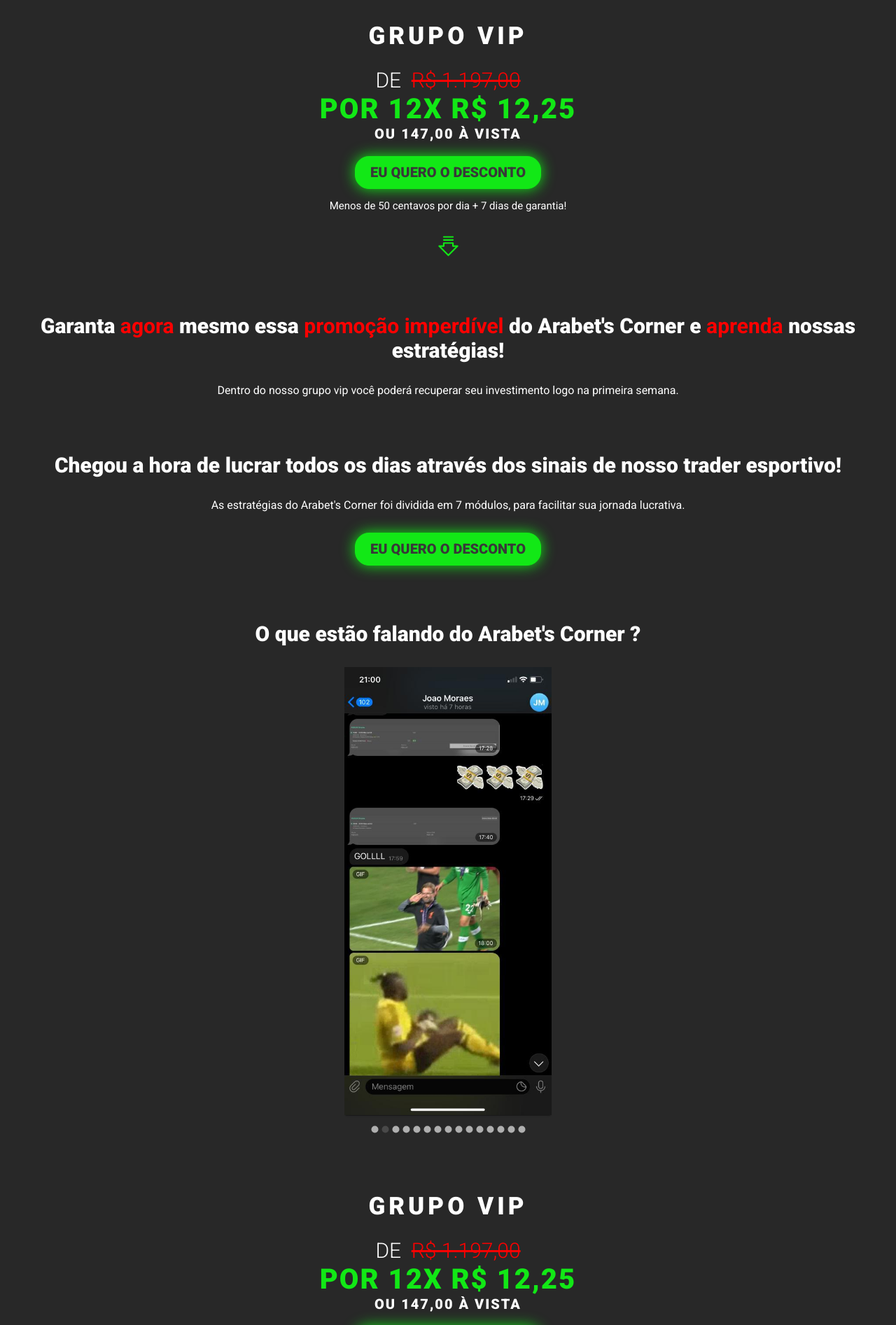
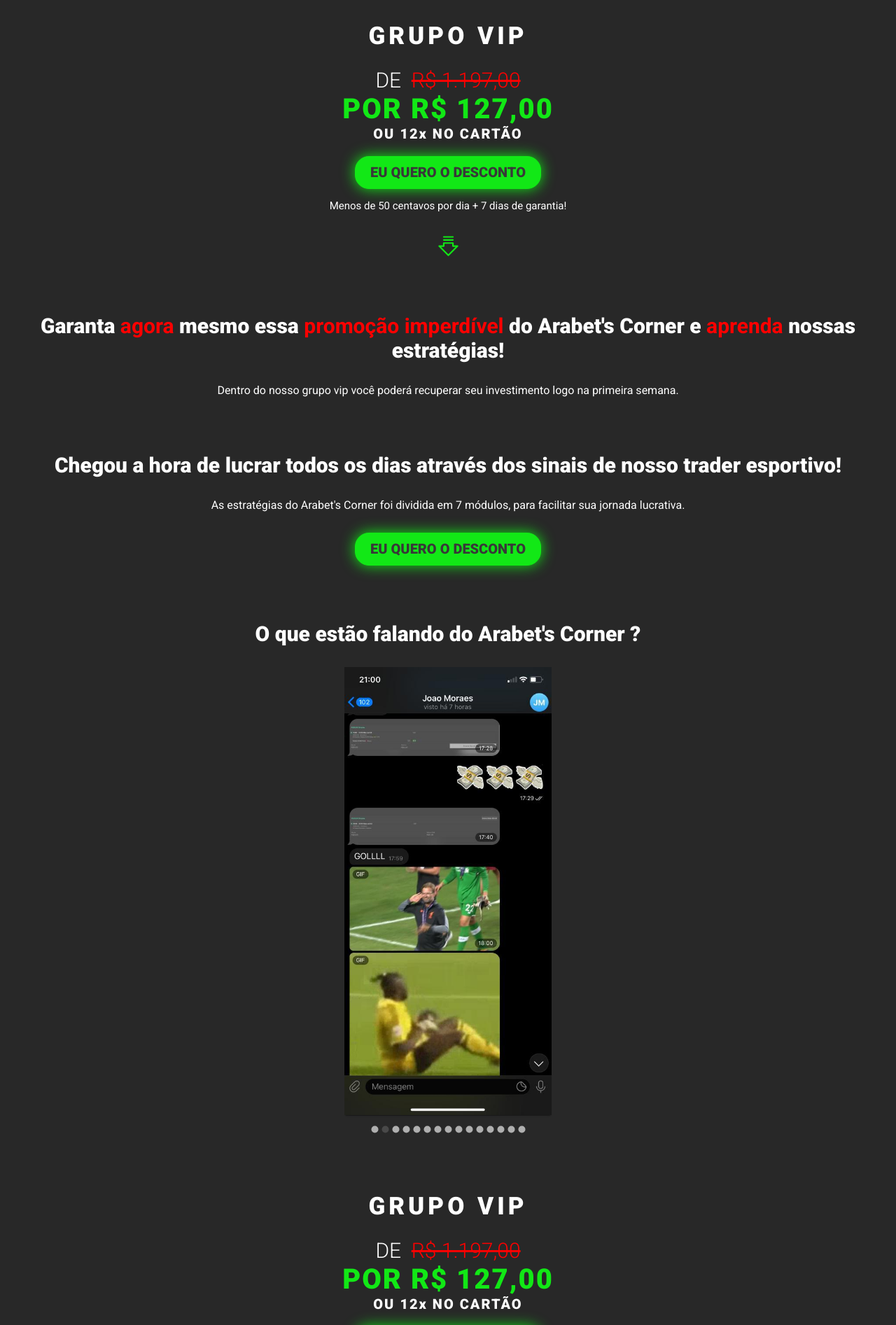
Before and after one commit to TierryBr/Arabets, a React (Vite) app: page /sale in a window 1280 px wide. Shown: the part 440-2333 px from the top of the page at 70% size. Built offline with nearby package versions, Linux system fonts and the light colour scheme.

Commit message:
Change of link and price

```diff
--- a/src/pages/Sale/index.tsx
+++ b/src/pages/Sale/index.tsx
@@ -48,14 +48,17 @@
             }}
           >
             <S.ContainerGroupPriceGreen>
-              POR 12X R$ 12,25
+              POR R$ 127,00
             </S.ContainerGroupPriceGreen>
           </div>
           <S.ContainerGroupPriceView>
-            OU 147,00 À VISTA
+            OU 12x NO CARTÃO
           </S.ContainerGroupPriceView>
         </S.ContainerGroupPrice>
-        <S.SaleButton href='https://pay.hotmart.com/P73071153P' target='_blank'>
+        <S.SaleButton
+          href='https://pay.hotmart.com/P73071153P?off=f3uykh5d&checkoutMode=10'
+          target='_blank'
+        >
           EU QUERO O DESCONTO
         </S.SaleButton>
 
@@ -86,7 +89,10 @@
             facilitar sua jornada lucrativa.
           </span>
         </S.ContentItems>
-        <S.SaleButton href='https://pay.hotmart.com/P73071153P' target='_blank'>
+        <S.SaleButton
+          href='https://pay.hotmart.com/P73071153P?off=f3uykh5d&checkoutMode=10'
+          target='_blank'
+        >
           EU QUERO O DESCONTO
         </S.SaleButton>
 
@@ -119,14 +125,17 @@
             }}
           >
             <S.ContainerGroupPriceGreen>
-              POR 12X R$ 12,25
+              POR R$ 127,00
             </S.ContainerGroupPriceGreen>
           </div>
           <S.ContainerGroupPriceView>
-            OU 147,00 À VISTA
+            OU 12x NO CARTÃO
           </S.ContainerGroupPriceView>
         </S.ContainerGroupPrice>
-        <S.SaleButton href='https://pay.hotmart.com/P73071153P' target='_blank'>
+        <S.SaleButton
+          href='https://pay.hotmart.com/P73071153P?off=f3uykh5d&checkoutMode=10'
+          target='_blank'
+        >
           EU QUERO O DESCONTO
         </S.SaleButton>
         <S.PriceWarning>
@@ -149,7 +158,7 @@
           Posso te ajudar ?
         </S.TextPresentation>
         <S.SaleButtonFinal
-          href='https://pay.hotmart.com/P73071153P'
+          href='https://pay.hotmart.com/P73071153P?off=f3uykh5d&checkoutMode=10'
           target='_blank'
         >
           SIM, QUERO DAR O PRIMEIRO PASSO
```
